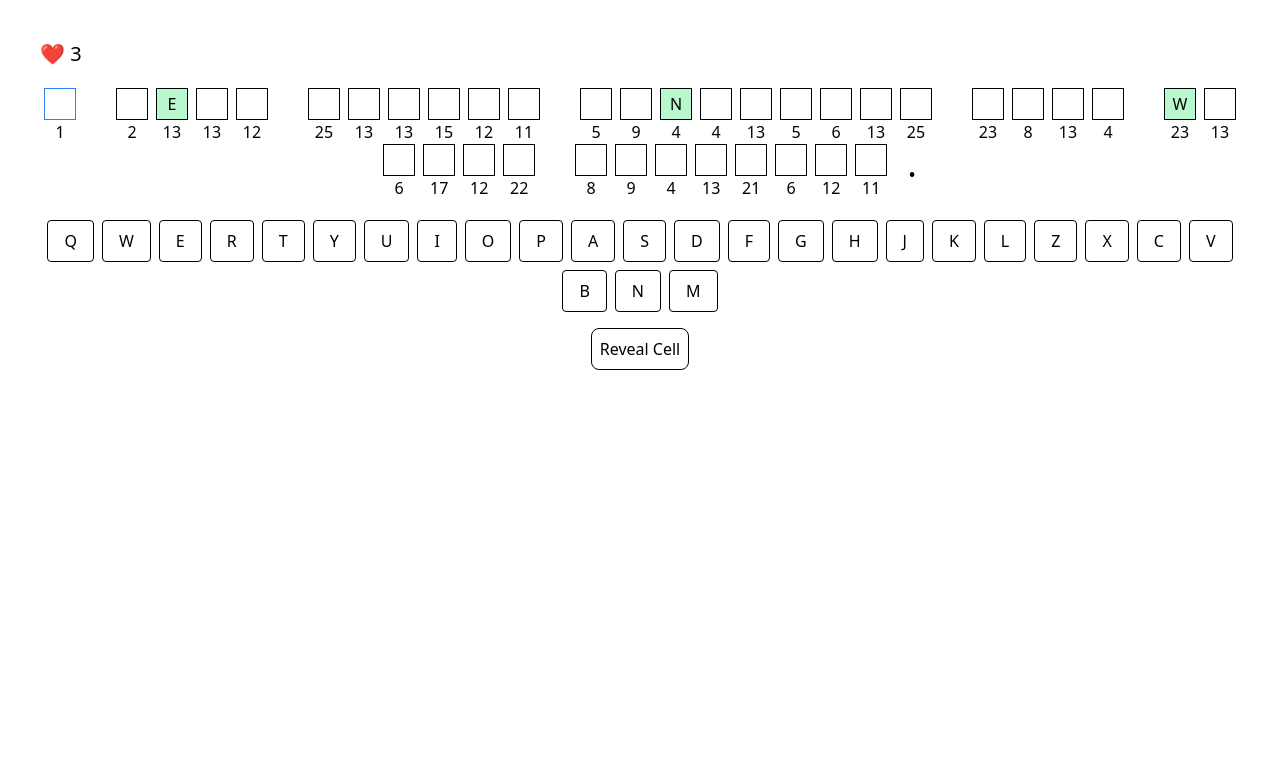
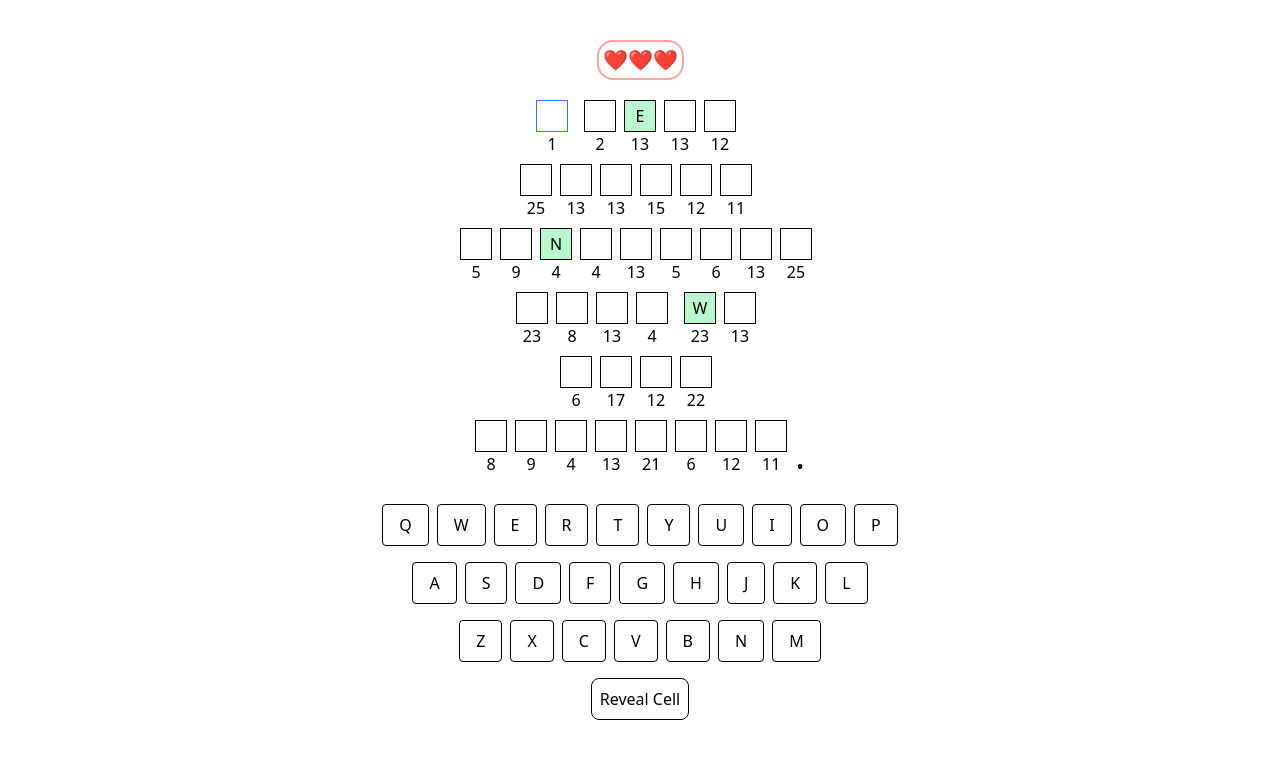
Before and after one commit to uvais724/decrypt-me, a React (Vite) app: page / in a window 1280 px wide. Shown: the top 758 px of the page. Built offline with nearby package versions, Linux system fonts and the light colour scheme.

Commit message:
Core UI changes for the game

```diff
--- a/index.html
+++ b/index.html
@@ -3,7 +3,7 @@
   <head>
     <meta charset="UTF-8" />
     <link rel="icon" type="image/svg+xml" href="/vite.svg" />
-    <meta name="viewport" content="width=device-width, initial-scale=1.0" />
+    <meta name="viewport" content="width=device-width, initial-scale=1.0, viewport-fit=cover" />
     <title>decrypt-me</title>
   </head>
   <body>
--- a/src/App.jsx
+++ b/src/App.jsx
@@ -34,7 +34,7 @@ export default function App() {
 
 
   return (
-    <div className="container mx-auto p-10">
+    <div className="container mx-auto p-10 max-sm:px-0">
       <Lives lives={lives} />
       <Board board={board} onGuess={guessLetter} activeIndex={activeIndex} setActiveIndex={setActiveIndex} errorIndex={errorIndex} />
       <Keyboard onKey={(char) => guessLetter(activeIndex, char)} disabledKeys={disabledKeys} />
--- a/src/components/Board.jsx
+++ b/src/components/Board.jsx
@@ -3,16 +3,104 @@ import Cell from "./Cell";
 
 export default function Board({ board, onGuess, activeIndex, setActiveIndex, errorIndex }) {
   return (
-    <div className="flex justify-center flex-wrap my-5">
-      {board.map((cell, index) =>
-        cell.letter === " " || !/[A-Z]/.test(cell.letter) ? (
-          <span key={index} className="text-4xl px-4">
-            {cell.letter}
-          </span>
-        ) : (
-          <Cell key={`cell-${index}`} cell={cell} isActive={index === activeIndex} onGuess={onGuess} onFocus={() => setActiveIndex(cell.index)} isError={index === errorIndex} />
-        )
-      )}
+    // <div className="flex justify-center items-end flex-wrap my-5">
+    //   {board.map((cell, index) =>
+    //     cell.letter === " " || !/[A-Z]/.test(cell.letter) ? (
+    //       <span key={index} className="text-4xl px-4">
+    //         {cell.letter}
+    //       </span>
+    //     ) : (
+    //       <Cell key={`cell-${index}`} cell={cell} isActive={index === activeIndex} onGuess={onGuess} onFocus={() => setActiveIndex(cell.index)} isError={index === errorIndex} />
+    //     )
+    //   )}
+    // </div>
+    <div className="flex flex-col items-center my-5">
+      {(() => {
+        // Group cells by words (words are separated by spaces or non-letters)
+        const groups = [];
+        let currentGroup = [];
+
+        board.forEach((cell, index) => {
+          const isLetter = /[A-Z]/.test(cell.letter);
+          const isSpace = cell.letter === " ";
+
+          if (isLetter) {
+            currentGroup.push({ cell, index });
+          } else {
+            // Push current word group if it exists
+            if (currentGroup.length > 0) {
+              groups.push(currentGroup);
+              currentGroup = [];
+            }
+            // Push the non-letter as its own group
+            groups.push([{ cell, index }]);
+          }
+        });
+
+        // Don't forget the last group
+        if (currentGroup.length > 0) {
+          groups.push(currentGroup);
+        }
+
+        // Calculate lines based on word lengths
+        const lines = [];
+        let currentLine = [];
+        let currentLineLength = 0;
+
+        groups.forEach((group) => {
+          const groupLength = group.length;
+          const isWord = groupLength > 1 || (groupLength === 1 && /[A-Z]/.test(group[0].cell.letter));
+
+          if (isWord) {
+            // For words, check if they fit on current line
+            if (currentLineLength + groupLength <= 8 || currentLine.length === 0) {
+              // Word fits or it's the first word on line
+              currentLine.push(group);
+              currentLineLength += groupLength;
+            } else {
+              // Word doesn't fit, start new line
+              lines.push(currentLine);
+              currentLine = [group];
+              currentLineLength = groupLength;
+            }
+          } else {
+            // For single non-letter characters (spaces, punctuation)
+            currentLine.push(group);
+            currentLineLength += 1;
+          }
+        });
+
+        // Push the last line
+        if (currentLine.length > 0) {
+          lines.push(currentLine);
+        }
+
+        // Render lines
+        return lines.map((line, lineIndex) => (
+          <div key={`line-${lineIndex}`} className="flex justify-center items-end mb-2">
+            {line.map((group, groupIndex) => (
+              <div key={`group-${lineIndex}-${groupIndex}`} className="flex items-end">
+                {group.map(({ cell, index: cellIndex }) => (
+                  cell.letter === " " || !/[A-Z]/.test(cell.letter) ? (
+                    <span key={cellIndex} className="text-4xl px-1">
+                      {cell.letter}
+                    </span>
+                  ) : (
+                    <Cell
+                      key={`cell-${cellIndex}`}
+                      cell={cell}
+                      isActive={cellIndex === activeIndex}
+                      onGuess={onGuess}
+                      onFocus={() => setActiveIndex(cell.index)}
+                      isError={cellIndex === errorIndex}
+                    />
+                  )
+                ))}
+              </div>
+            ))}
+          </div>
+        ));
+      })()}
     </div>
   );
 }
--- a/src/components/Keyboard.jsx
+++ b/src/components/Keyboard.jsx
@@ -1,18 +1,23 @@
 // components/Keyboard.jsx
+import React from "react";
+
 export default function Keyboard({ onKey, disabledKeys }) {
   const keys = "QWERTYUIOPASDFGHJKLZXCVBNM".split("");
 
   return (
     <div className="flex flex-wrap justify-center gap-2">
       {keys.map((k) => (
+        <React.Fragment  key={k}>
           <button
             key={k}
             onClick={() => onKey(k)}
-          className={`border px-4 py-2 rounded ${disabledKeys.has(k) ? 'border-gray-200 text-gray-400' : ''} `}
+            className={`border px-4 py-2 max-sm:px-2 rounded ${disabledKeys.has(k) ? 'border-gray-200 text-gray-400' : ''} `}
             disabled={disabledKeys.has(k)}
           >
             {k}
           </button>
+          {(k === "P" || k === 'L') && <div className="w-full" />}
+        </React.Fragment>
       ))}
     </div>
   );
--- a/src/components/Lives.jsx
+++ b/src/components/Lives.jsx
@@ -1,4 +1,10 @@
 // components/Lives.jsx
 export default function Lives({ lives }) {
-  return <p className="text-xl">❤️ {lives}</p>;
+  return (
+    <div className="flex justify-center items-center gap-2">
+      <span className="text-xl border-2 border-red-300 rounded-2xl p-1">
+        {"❤️".repeat(Math.max(0, lives))}
+      </span>
+    </div>
+  );
 }
--- /dev/null
+++ b/tailwind.config.js
@@ -0,0 +1,10 @@
+/** @type {import('tailwindcss').Config} */
+module.exports = {
+    content: [],
+    extend: {
+        screens: {
+             'max-sm': {'max': '639px'},
+        },
+    },
+    plugins: [],
+}
```
Lines whose indentation alone changed are shown as unchanged.
